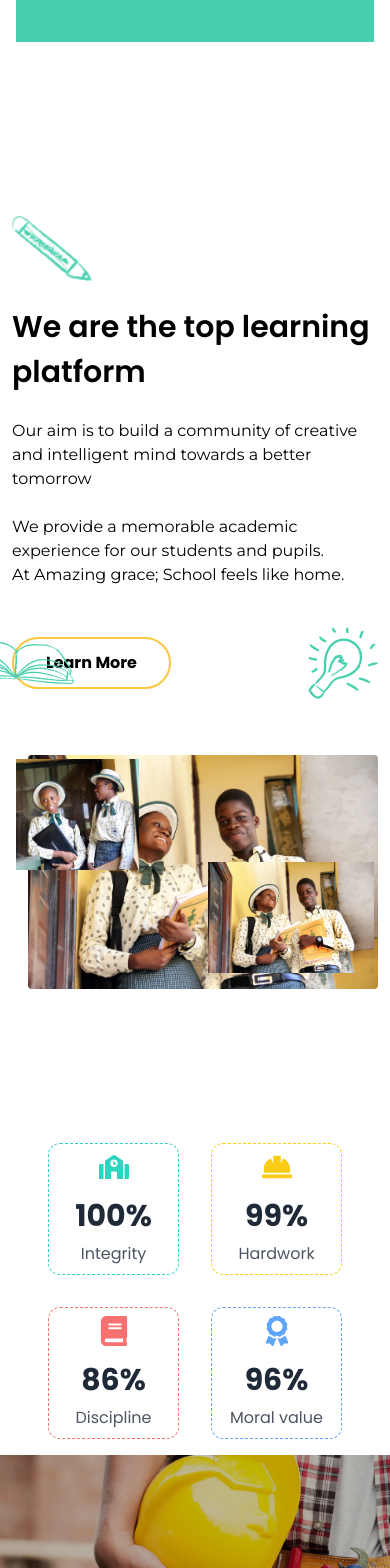
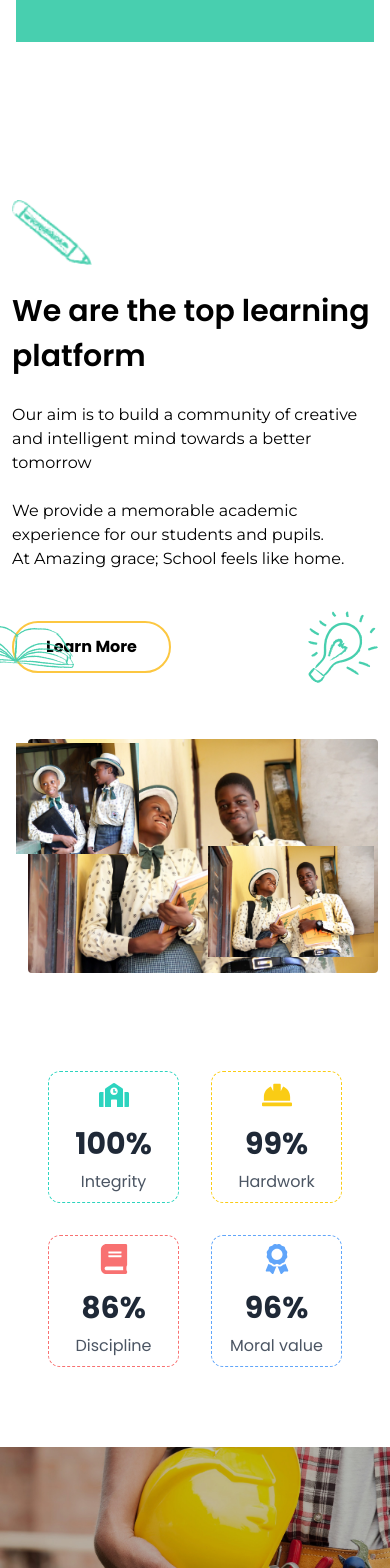
Before and after one commit to Jude006/client, a React (Vite) app: page / in a window 390 px wide. Shown: the part 1660-3228 px from the top of the page. Built offline with nearby package versions, Linux system fonts and the light colour scheme; a web font is replaced by a local one.

Commit message:
fix my mobile responsiveness

```diff
--- a/src/components/HomeSection1.jsx
+++ b/src/components/HomeSection1.jsx
@@ -8,7 +8,7 @@ import img3 from '../assets/images/img3.jpg'
 
 const HomeSection1 = () => {
   return (
-    <section className="md:mt-[300px] mt-[900px] mb-[50px] font-open w-full grid md:grid-cols-2 grid-cols-1 gap-10 items-center md:px-6 px-2 lg:px-28 py-20">
+    <section className="md:mt-[300px] mt-[900px] mb-[50px] font-open w-full grid md:grid-cols-2 grid-cols-1 gap-10 items-center md:px-6 px-2 lg:px-28 md:pt-20 md:pb-20 pb-6 pt-16">
       <div className="py-2 px-1 flex flex-col gap-6">
         <img src={pencil} alt="" className="max-w-[80px] object-contain" />
         <h1 className="md:text-5xl font-semibold text-3xl font-poppins leading-normal">
--- a/src/components/HomeSection2.jsx
+++ b/src/components/HomeSection2.jsx
@@ -16,10 +16,10 @@ const HomeSection2 = () => {
       opacity: 1,
       scale: 1,
       transition: {
-        duration: 0.5, // Faster duration
-        ease: "easeOut", // Smooth easing function
+        duration: 0.5,
+        ease: "easeOut",
         when: "beforeChildren",
-        staggerChildren: 0.1, // Reduced stagger for quicker sequence
+        staggerChildren: 0.1,
       },
     },
   };
@@ -30,14 +30,14 @@ const HomeSection2 = () => {
       opacity: 1,
       y: 0,
       transition: {
-        duration: 0.4, // Shorter duration for a quicker reveal
-        ease: "easeOut", // Smooth easing function
+        duration: 0.4,
+        ease: "easeOut",
       },
     },
   };
 
   return (
-    <section className="md:py-8 py-4 gap-20 items-center md:px-6 px-12 lg:px-28 font-poppins">
+    <section className="md:pt-8 md:pb-8 pt-4 pb-20 gap-20 items-center md:px-6 px-12 lg:px-28 font-poppins">
       <motion.div
         className="container mx-auto grid grid-cols-2 sm:grid-cols-2 md:grid-cols-4 md:gap-20 gap-8"
         variants={containerVariant}
```
